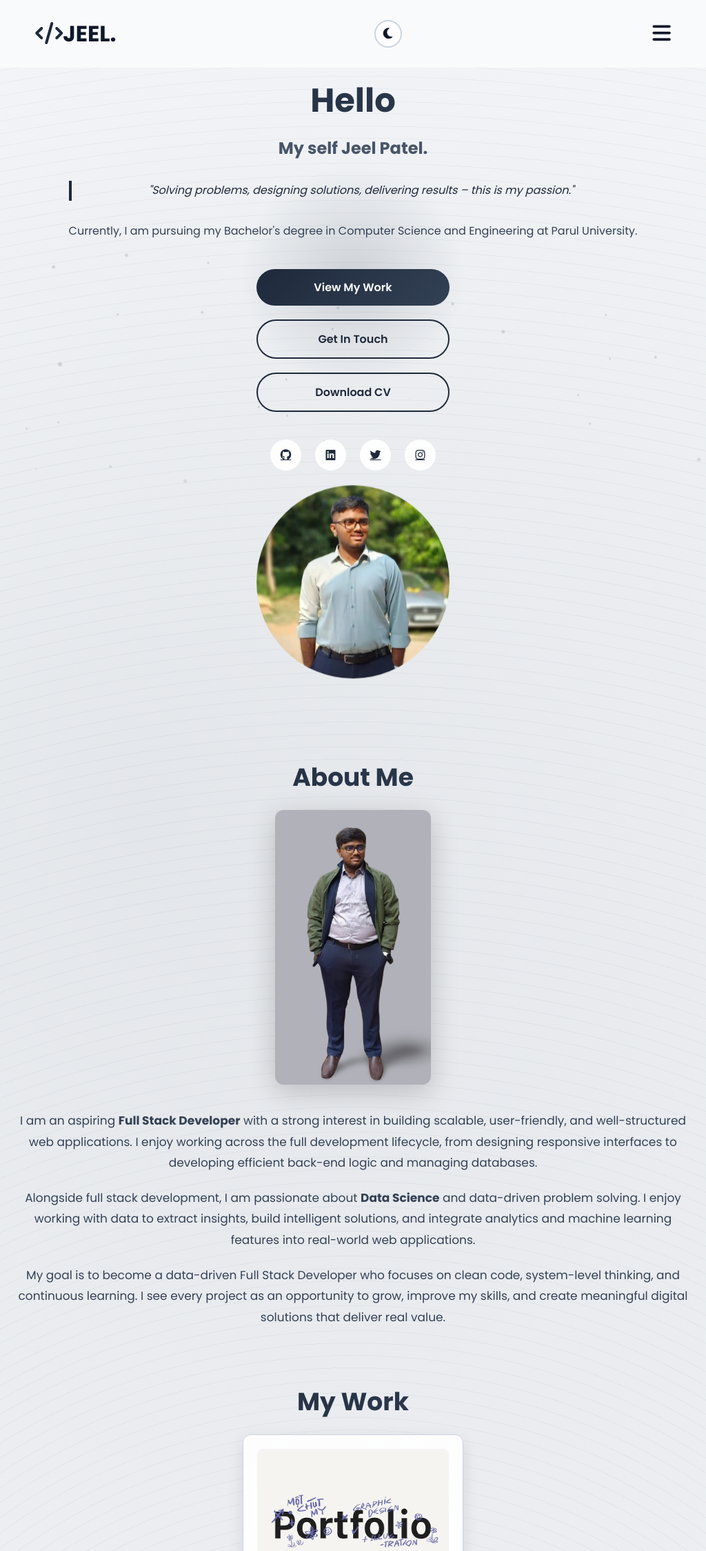
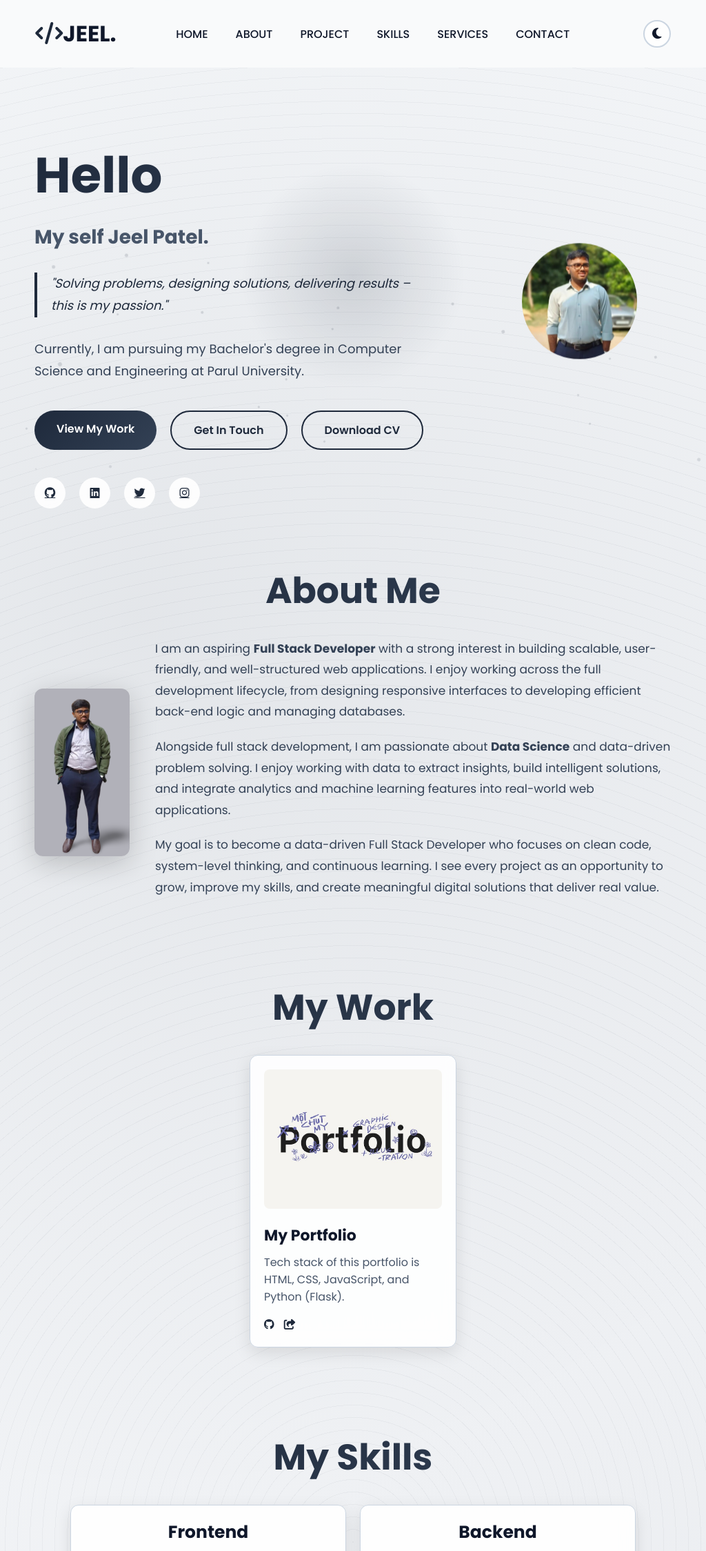
Before and after one commit to jeelptl2005/jeelpatel, a Flask app: page / in a window 1024 px wide. Shown: the top 2248 px of the page at 69% size. Run offline with Flask 3, Linux system fonts and the light colour scheme.

Commit message:
Update style.css

```diff
--- a/static/style.css
+++ b/static/style.css
@@ -661,7 +661,7 @@ nav.scrolled {
     color: var(--accent-color);
     font-weight: 500;
     transition: color 0.3s ease;
-    font-size: 22px;
+    font-size: 15px;
     margin-right: 10px;
 }
 
@@ -946,7 +946,7 @@ footer {
 }
 
 /* ---------- RESPONSIVE ---------- */
-@media (max-width: 768px) {
+@media (max-width: 879px) {
     .icon {
         display: block;
     }
@@ -1036,7 +1036,7 @@ footer {
     }
 
     .heading {
-        font-size: 36px;
+        font-size: 60px;
         margin-bottom: 20px;
     }
 
@@ -1096,147 +1096,7 @@ footer {
     }
 }
 
-@media (min-width: 769px) and (max-width: 1025px){
-    .icon {
-        display: block;
-    }
 
-    .theme-toggle {
-        margin-left: 10px;
-        margin-right: 0;
-    }
-
-    .skill-container {
-        gap: 25px;
-    }
-
-    .skill-card {
-        max-width: 360px;
-    }
-
-    .nav-menu {
-        position: absolute;
-        top: 100%;
-        left: 0;
-        width: 100%;
-        background: var(--nav-bg);
-        flex-direction: column;
-        align-items: center;
-        text-align: center;
-        backdrop-filter: blur(10px);
-        gap: 25px;
-        padding: 30px 0;
-        display: none;
-    }
-
-    .nav-menu.active {
-        display: flex;
-    }
-
-    #home {
-        padding-top: 110px;
-        padding-bottom: 30px;
-    }
-
-    .container {
-        flex-direction: column;
-        text-align: center;
-        padding: 0 20px;
-        gap: 30px;
-    }
-
-    .hero-left h1 {
-        font-size: 48px;
-    }
-
-    .hero-left h3 {
-        font-size: 24px;
-    }
-
-    .hero-left p {
-        font-size: 16px;
-    }
-
-    .hero-right {
-        width: 100%;
-        padding: 20px 0;
-    }
-
-    .hero-right img {
-        max-width: 280px;
-    }
-
-    .cta-buttons {
-        flex-direction: column;
-        align-items: center;
-    }
-
-    .cta-btn {
-        width: 100%;
-        max-width: 280px;
-        text-align: center;
-    }
-
-    .social-links {
-        justify-content: center;
-    }
-
-    #about,
-    #project,
-    #service,
-    #contact {
-        padding: 30px 0;
-        scroll-margin-top: 70px;
-    }
-
-    .heading {
-        font-size: 36px;
-        margin-bottom: 20px;
-    }
-
-    .about-container {
-        flex-direction: column;
-        gap: 30px;
-    }
-
-    .about-left img {
-        max-width: 60%;
-    }
-
-    .contact-container {
-        flex-direction: column;
-        gap: 30px;
-    }
-
-    .contact-right {
-        max-width: 100%;
-    }
-
-    .flash-container {
-        left: 20px;
-        right: 20px;
-        max-width: none;
-        top: 80px;
-    }
-
-    .flash-message {
-        width: 100%;
-    }
-
-    .project-card,
-    .service-card {
-        max-width: 320px;
-        margin: 0 auto;
-    }
-
-    .project-card {
-        width: 320px;
-    }
-
-    .service-card {
-        width: 280px;
-    }
-}
 
 @media (max-width: 480px) {
     .hero-left h1 {
@@ -1248,7 +1108,7 @@ footer {
     }
 
     .heading {
-        font-size: 28px;
+        font-size: 60px;
     }
 
     .cta-btn {
```
